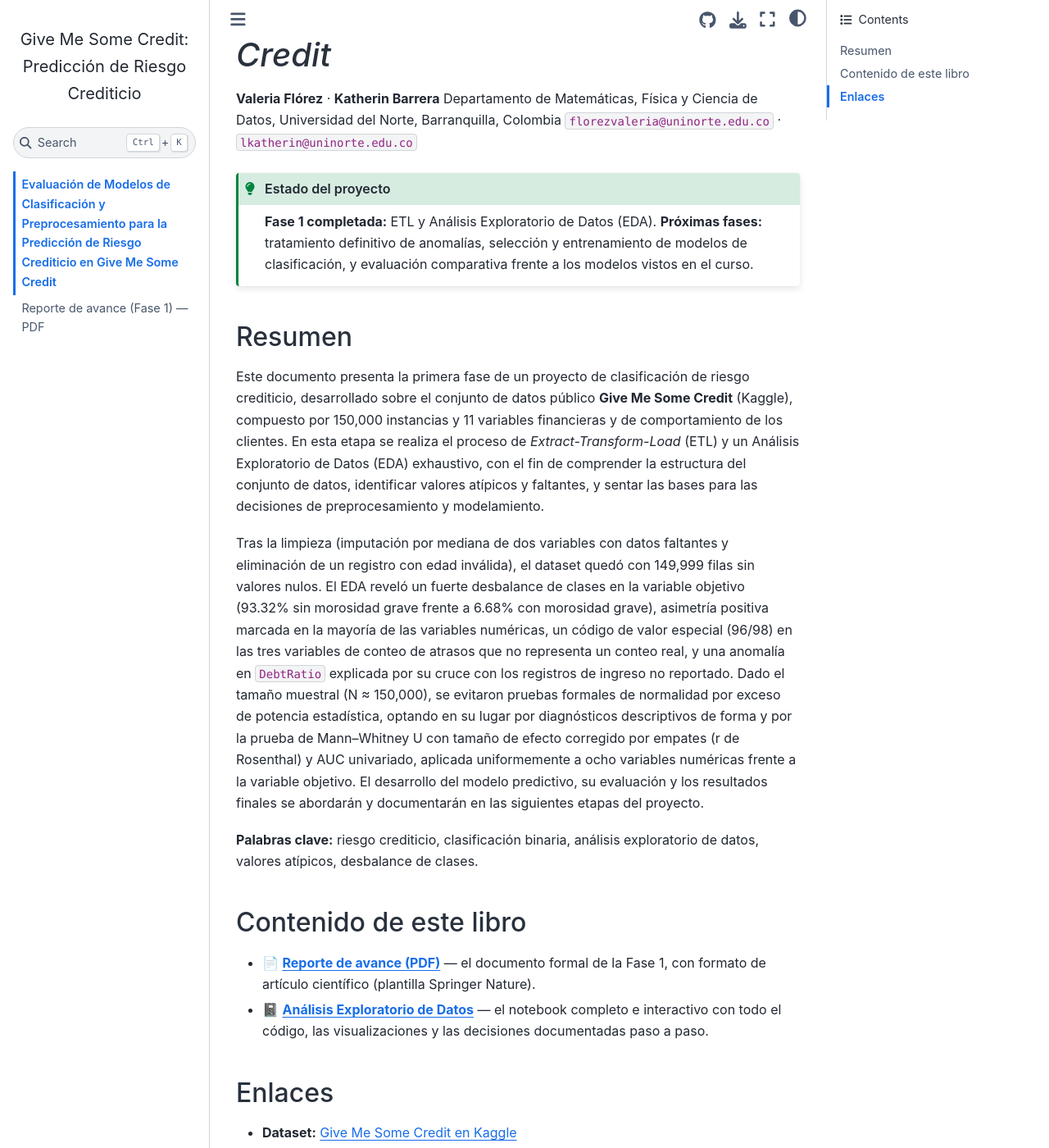
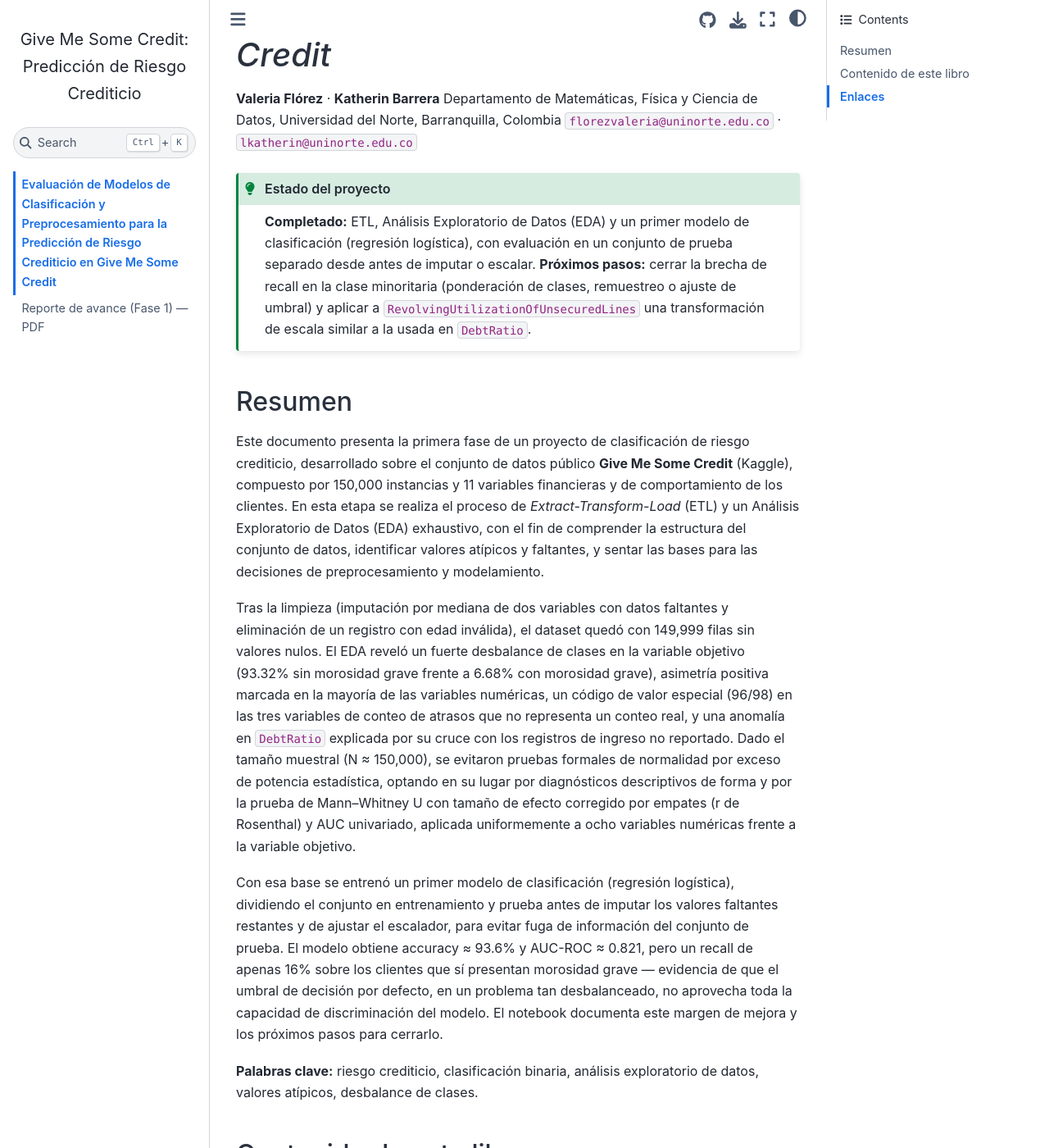
Before and after one commit to valeriaflorezs/GiveMeSomeCredit, a Jupyter Book: the page built from docs/intro.md, in a window 1280 px wide and 1400 px high, scrolled down 212 px. Shown: the whole window at 82% size. Built offline with Jupyter Book 1.0.4 settings and Sphinx 7.4.7 and the Sphinx Book theme 1.1.4, drawn with Linux system fonts in a browser that asks for light colours; pages that are not in the unit, such as notebooks, are missing from menus; some of the changed text lies outside the part shown.

Commit message:
Actualiza la portada del jbook: el modelado ya no es fase futura
La regresion logistica de la seccion 8 ya esta entrenada y evaluada,
pero intro.md seguia describiendola como pendiente. Se actualiza el
estado del proyecto y el resumen para reflejar los resultados reales
(accuracy, AUC-ROC, recall) y los proximos pasos concretos.

Co-Authored-By: Claude Sonnet 5 <noreply@anthropic.com>

````diff
--- a/docs/intro.md
+++ b/docs/intro.md
@@ -6,22 +6,24 @@ Departamento de Matemáticas, Física y Ciencia de Datos, Universidad del Norte,
 
 ```{admonition} Estado del proyecto
 :class: tip
-**Fase 1 completada:** ETL y Análisis Exploratorio de Datos (EDA).
-**Próximas fases:** tratamiento definitivo de anomalías, selección y entrenamiento de modelos de clasificación, y evaluación comparativa frente a los modelos vistos en el curso.
+**Completado:** ETL, Análisis Exploratorio de Datos (EDA) y un primer modelo de clasificación (regresión logística), con evaluación en un conjunto de prueba separado desde antes de imputar o escalar.
+**Próximos pasos:** cerrar la brecha de recall en la clase minoritaria (ponderación de clases, remuestreo o ajuste de umbral) y aplicar a `RevolvingUtilizationOfUnsecuredLines` una transformación de escala similar a la usada en `DebtRatio`.
 ```
 
 ## Resumen
 
 Este documento presenta la primera fase de un proyecto de clasificación de riesgo crediticio, desarrollado sobre el conjunto de datos público **Give Me Some Credit** (Kaggle), compuesto por 150,000 instancias y 11 variables financieras y de comportamiento de los clientes. En esta etapa se realiza el proceso de *Extract-Transform-Load* (ETL) y un Análisis Exploratorio de Datos (EDA) exhaustivo, con el fin de comprender la estructura del conjunto de datos, identificar valores atípicos y faltantes, y sentar las bases para las decisiones de preprocesamiento y modelamiento.
 
-Tras la limpieza (imputación por mediana de dos variables con datos faltantes y eliminación de un registro con edad inválida), el dataset quedó con 149,999 filas sin valores nulos. El EDA reveló un fuerte desbalance de clases en la variable objetivo (93.32% sin morosidad grave frente a 6.68% con morosidad grave), asimetría positiva marcada en la mayoría de las variables numéricas, un código de valor especial (96/98) en las tres variables de conteo de atrasos que no representa un conteo real, y una anomalía en `DebtRatio` explicada por su cruce con los registros de ingreso no reportado. Dado el tamaño muestral (N ≈ 150,000), se evitaron pruebas formales de normalidad por exceso de potencia estadística, optando en su lugar por diagnósticos descriptivos de forma y por la prueba de Mann–Whitney U con tamaño de efecto corregido por empates (r de Rosenthal) y AUC univariado, aplicada uniformemente a ocho variables numéricas frente a la variable objetivo. El desarrollo del modelo predictivo, su evaluación y los resultados finales se abordarán y documentarán en las siguientes etapas del proyecto.
+Tras la limpieza (imputación por mediana de dos variables con datos faltantes y eliminación de un registro con edad inválida), el dataset quedó con 149,999 filas sin valores nulos. El EDA reveló un fuerte desbalance de clases en la variable objetivo (93.32% sin morosidad grave frente a 6.68% con morosidad grave), asimetría positiva marcada en la mayoría de las variables numéricas, un código de valor especial (96/98) en las tres variables de conteo de atrasos que no representa un conteo real, y una anomalía en `DebtRatio` explicada por su cruce con los registros de ingreso no reportado. Dado el tamaño muestral (N ≈ 150,000), se evitaron pruebas formales de normalidad por exceso de potencia estadística, optando en su lugar por diagnósticos descriptivos de forma y por la prueba de Mann–Whitney U con tamaño de efecto corregido por empates (r de Rosenthal) y AUC univariado, aplicada uniformemente a ocho variables numéricas frente a la variable objetivo.
+
+Con esa base se entrenó un primer modelo de clasificación (regresión logística), dividiendo el conjunto en entrenamiento y prueba antes de imputar los valores faltantes restantes y de ajustar el escalador, para evitar fuga de información del conjunto de prueba. El modelo obtiene accuracy ≈ 93.6% y AUC-ROC ≈ 0.821, pero un recall de apenas 16% sobre los clientes que sí presentan morosidad grave — evidencia de que el umbral de decisión por defecto, en un problema tan desbalanceado, no aprovecha toda la capacidad de discriminación del modelo. El notebook documenta este margen de mejora y los próximos pasos para cerrarlo.
 
 **Palabras clave:** riesgo crediticio, clasificación binaria, análisis exploratorio de datos, valores atípicos, desbalance de clases.
 
 ## Contenido de este libro
 
 - 📄 **[Reporte de avance (PDF)](paper.md)** — el documento formal de la Fase 1, con formato de artículo científico (plantilla Springer Nature).
-- 📓 **[Análisis Exploratorio de Datos](analisis_exploratorio.ipynb)** — el notebook completo e interactivo con todo el código, las visualizaciones y las decisiones documentadas paso a paso.
+- 📓 **[Análisis Exploratorio de Datos y Modelado](analisis_exploratorio.ipynb)** — el notebook completo e interactivo con todo el código, las visualizaciones, el modelo de regresión logística y las decisiones documentadas paso a paso.
 
 ## Enlaces
 
````
